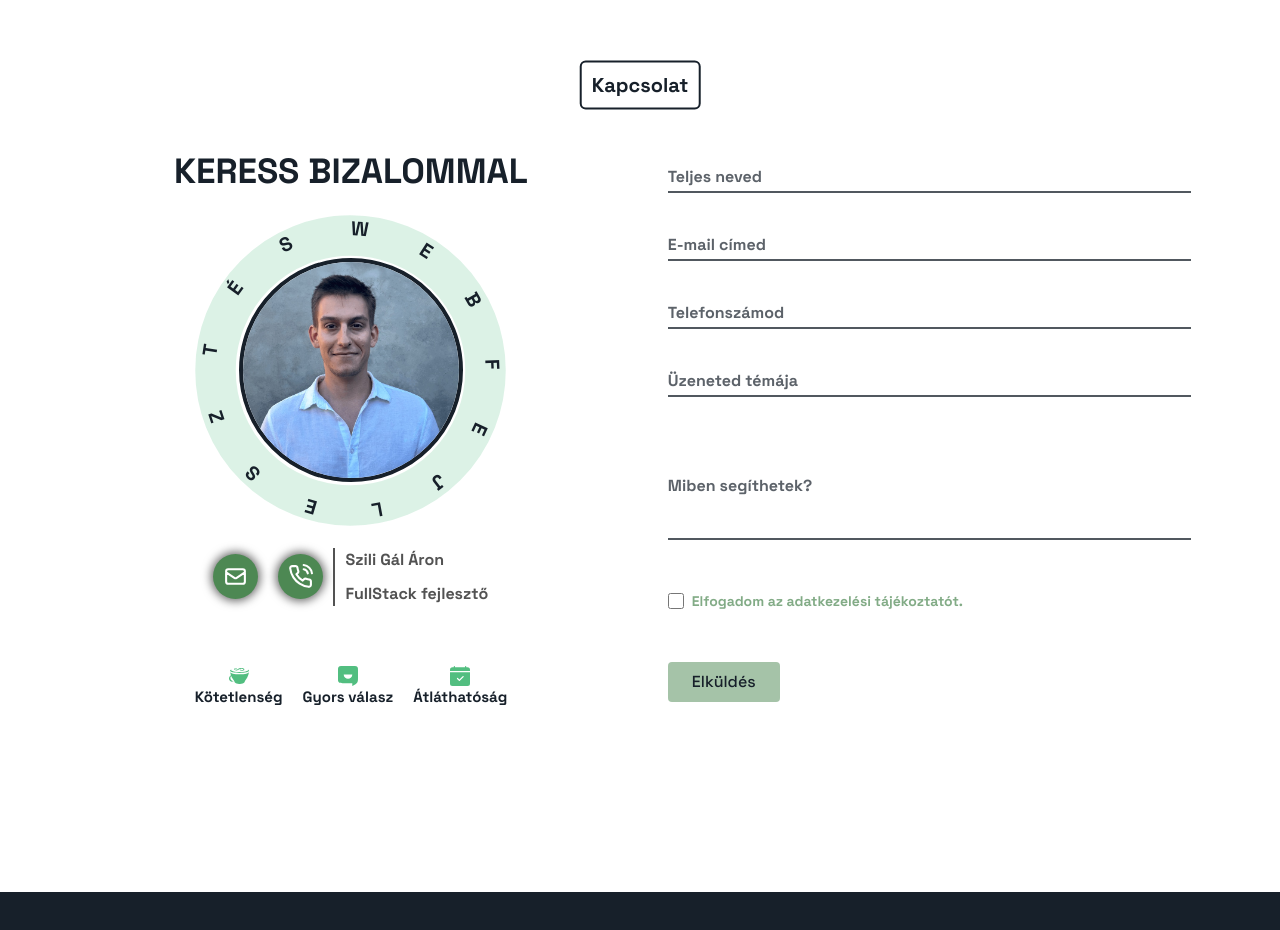
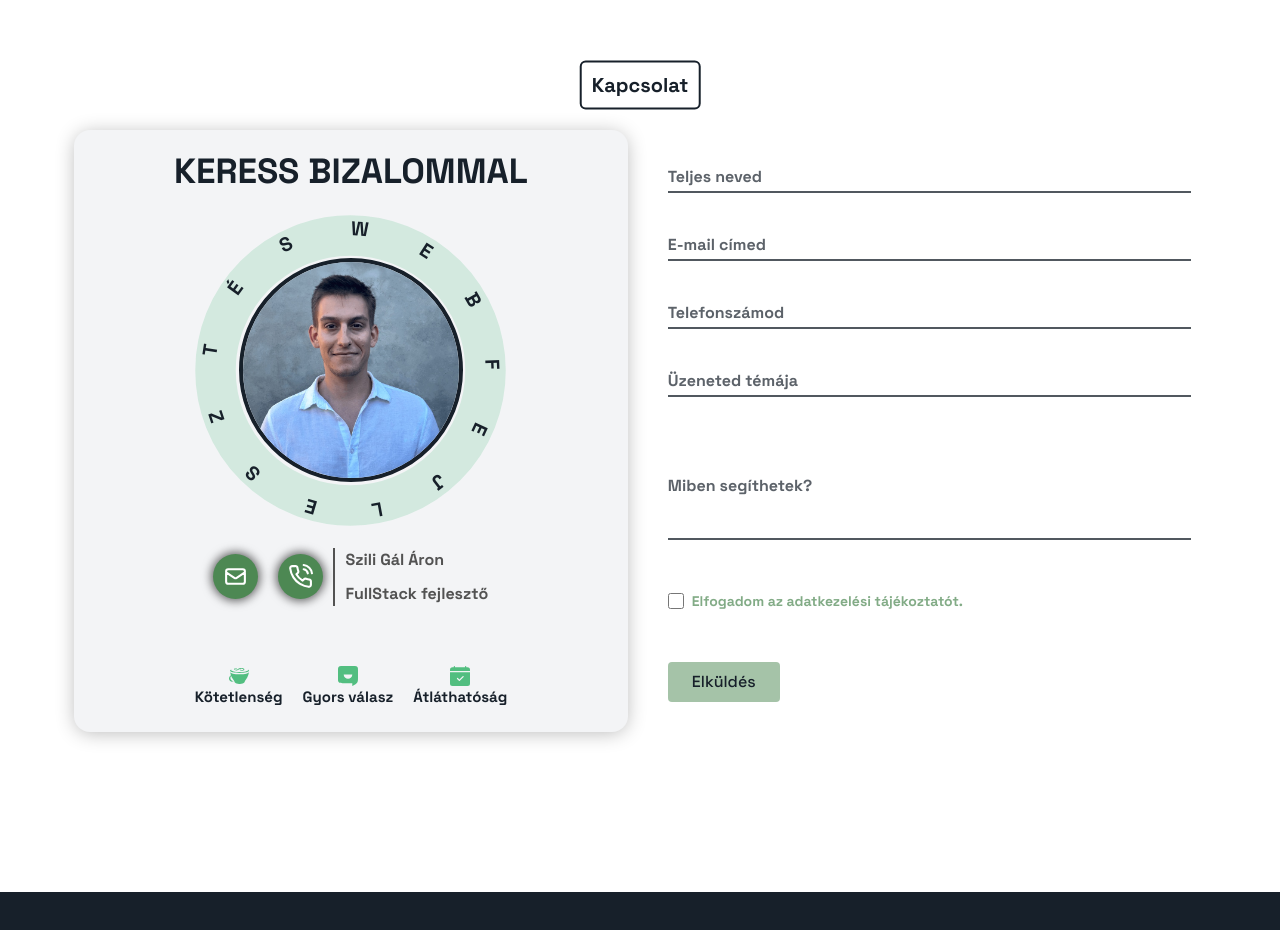
Before and after one commit to Quruzslo/PreferSite, a Next.js app: page / in a window 1280 px wide. Shown: the part 10960-11890 px from the top of the page. Built offline with nearby package versions, Linux system fonts and the light colour scheme.

Commit message:
kapcsolat szekció

```diff
--- a/components/Contact/ContactSection.tsx
+++ b/components/Contact/ContactSection.tsx
@@ -97,7 +97,7 @@ export default function ContactSection() {
       </div>
 
       {/* Bal oldali infók --------- */}
-      <div className="flex flex-col w-full md:w-1/2  gap-[20px] mt-[35px] text-dark-color rounded-2xl p-[15px] ">
+      <div className="flex flex-col w-full md:w-1/2  gap-[20px] mt-[35px] text-dark-color rounded-2xl bg-gray-100 shadow-[0px_2px_20px_-2px_rgba(0,0,0,0.3)] p-[15px] ">
         <div className="flex flex-col gap-[15px] w-full items-center justify-center">
           <p className="text-[20px] md:text-[35px] font-black">
             KERESS BIZALOMMAL
```
